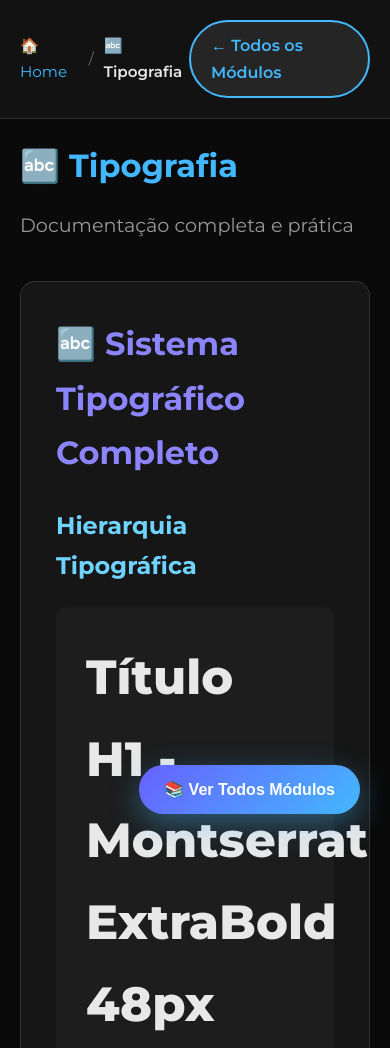
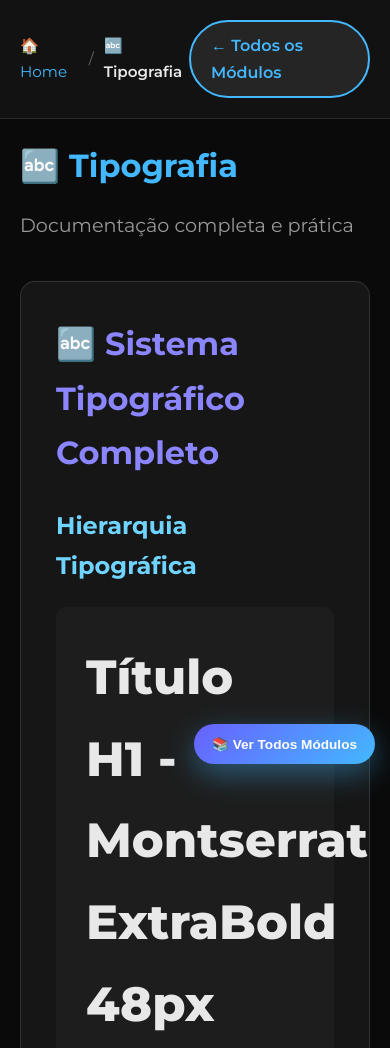
Before and after one commit to anaadao-create/manual-cobhub, a plain HTML site: page 05-fontes.html in a window 390 px wide. Shown: the top 1048 px of the page. Drawn offline with Linux system fonts and the light colour scheme.

Commit message:
Add files via upload

```diff
--- a/05-fontes.html
+++ b/05-fontes.html
@@ -19,7 +19,7 @@
         .btn-back:hover { background: #43B8FE; color: #0a0a0a; }
         .btn-modules { position: fixed; bottom: 30px; right: 30px; padding: 15px 25px; background: linear-gradient(135deg, #6861FF, #43B8FE); border: none; border-radius: 50px; color: white; font-weight: 700; cursor: pointer; box-shadow: 0 10px 30px rgba(67, 184, 254, 0.4); transition: all 0.3s; z-index: 99; font-size: 1rem; }
         .btn-modules:hover { transform: translateY(-3px); box-shadow: 0 15px 40px rgba(67, 184, 254, 0.6); }
-        .main-content { max-width: 1400px; margin: 0 auto; padding: 40px; min-height: calc(100vh - 80px); }
+        .main-content { max-width: 1400px; margin: 0 auto; padding: 40px; padding-bottom: 140px; min-height: calc(100vh - 80px); }
         .content-header { margin-bottom: 40px; }
         .content-header h1 { font-size: 3rem; color: #43B8FE; margin-bottom: 15px; }
         .content-header p { font-size: 1.2rem; color: #999; }
@@ -32,10 +32,10 @@
         .box:hover { border-color: #43B8FE; transform: translateY(-5px); box-shadow: 0 10px 25px rgba(67, 184, 254, 0.2); }
         .box h5 { color: #6fd4ff; margin-bottom: 10px; font-size: 1.1rem; }
         .box p { color: #d0d0d0; line-height: 1.7; }
-        .nav-footer { display: flex; justify-content: space-between; margin-top: 60px; padding-top: 30px; border-top: 1px solid rgba(255,255,255,0.1); }
+        .nav-footer { display: flex; justify-content: space-between; align-items: center; margin-top: 60px; padding-top: 30px; padding-bottom: 20px; border-top: 1px solid rgba(255,255,255,0.1); flex-wrap: wrap; gap: 15px; }
         .nav-link { display: flex; align-items: center; gap: 10px; padding: 15px 25px; background: rgba(67, 184, 254, 0.1); border: 2px solid #43B8FE; border-radius: 10px; color: #43B8FE; text-decoration: none; font-weight: 600; transition: all 0.3s; }
         .nav-link:hover { background: #43B8FE; color: #0a0a0a; }
-        @media (max-width: 768px) { .main-content { padding: 20px; } .content-header h1 { font-size: 2rem; } .grid { grid-template-columns: 1fr; } }
+        @media (max-width: 768px) { .main-content { padding: 20px; } .btn-modules { bottom: 80px; right: 15px; font-size: 0.85rem; padding: 12px 18px; } .nav-footer { flex-direction: column; gap: 10px; } .content-header h1 { font-size: 2rem; } .grid { grid-template-columns: 1fr; } }
     </style>
 </head>
 <body>
```
Also changed, not shown: 01-introducao.html (+1 -1 lines), 02-glossario.html (+3 -3 lines), 03-cores.html (+1 -1 lines), 04-logo.html (+3 -3 lines), 06-componentes.html (+3 -3 lines), 07-guia-ia.html (+3 -3 lines), 08-prompts-prontos.html (+3 -3 lines), 09-workflow-ia.html (+3 -3 lines), 10-apps-script.html (+3 -3 lines), 11-deploy-gcp.html (+3 -3 lines), 12-codigos.html (+3 -3 lines), 13-boas-praticas.html (+3 -3 lines), 14-recursos.html (+3 -3 lines).
